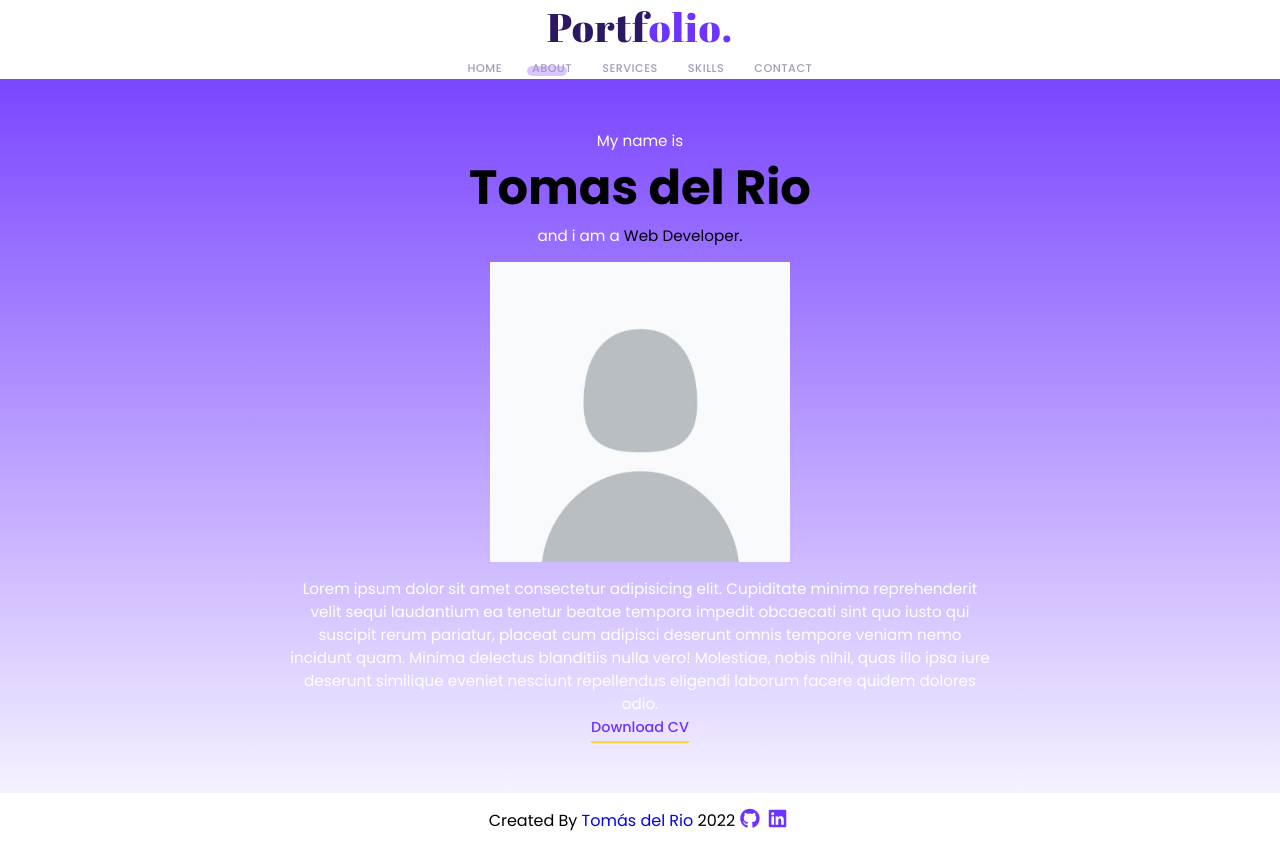
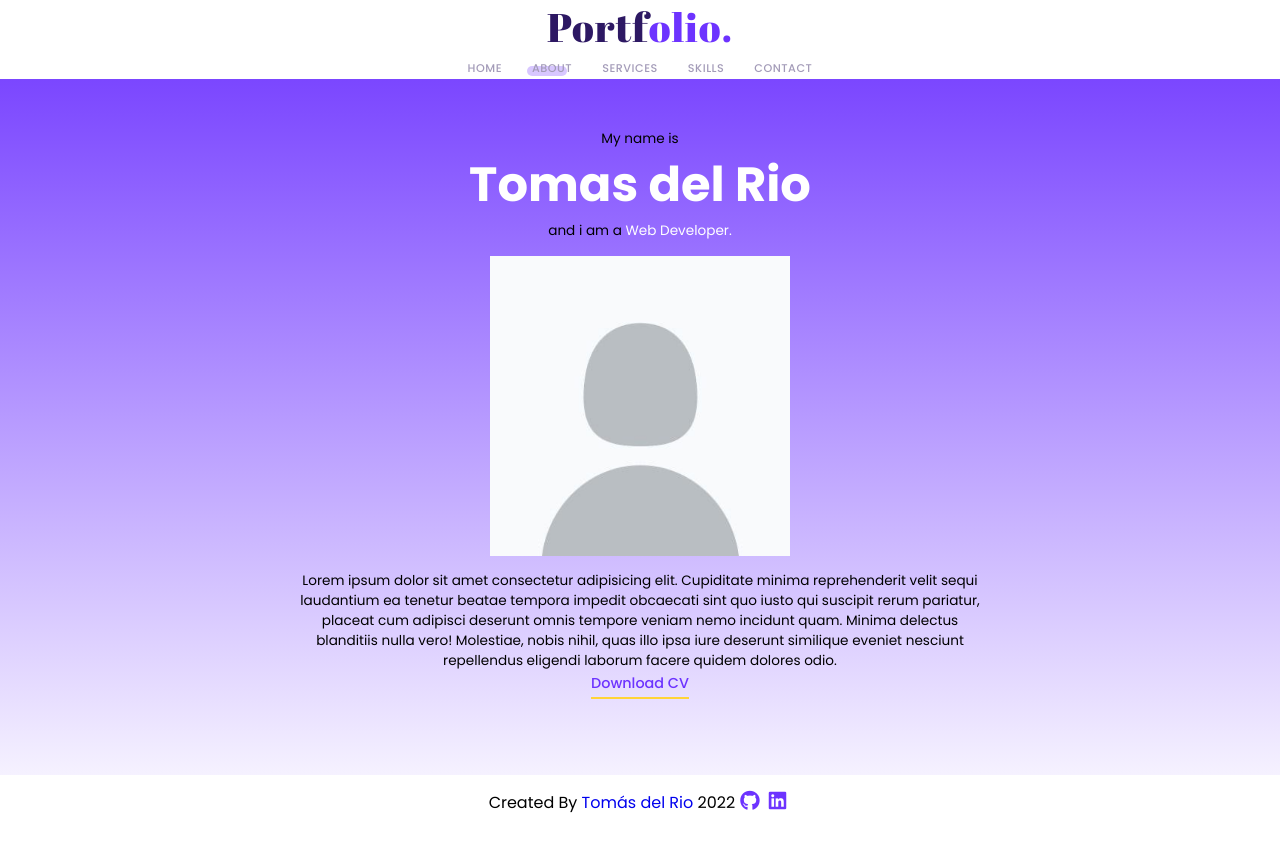
Before and after one commit to tomidr12/Portfolio, a plain HTML site: page htmls/about.html in a window 1280 px wide. Drawn offline with Linux system fonts and the light colour scheme.

Commit message:
about change color

```diff
--- a/style.css
+++ b/style.css
@@ -215,18 +215,19 @@ footer {
 }
 
 .heading__about {
+    color: white;
     font-size: 2rem
 }
 
 .text__about {
     max-width: 700px;
-    color: white;
+    color: black;
     font-size: .95rem;
     text-align: center;
 }
 
 .text__about .about__span {
-    color: black;
+    color: white;
 }
 
 .showcase-info-about {
@@ -614,6 +615,9 @@ footer .text__footer span a:hover {
 }
 
 @media screen and (min-width: 500px) {
+    .text__about {
+        font-size: .85rem;
+    }
     .logo {
         font-size: 2.5rem;
     }
@@ -654,7 +658,6 @@ footer .text__footer span a:hover {
 }
 
 @media screen and (min-width: 800px) {
-
     .services .serv-content .card {
         width: calc(50% - 50px);
     }
```
